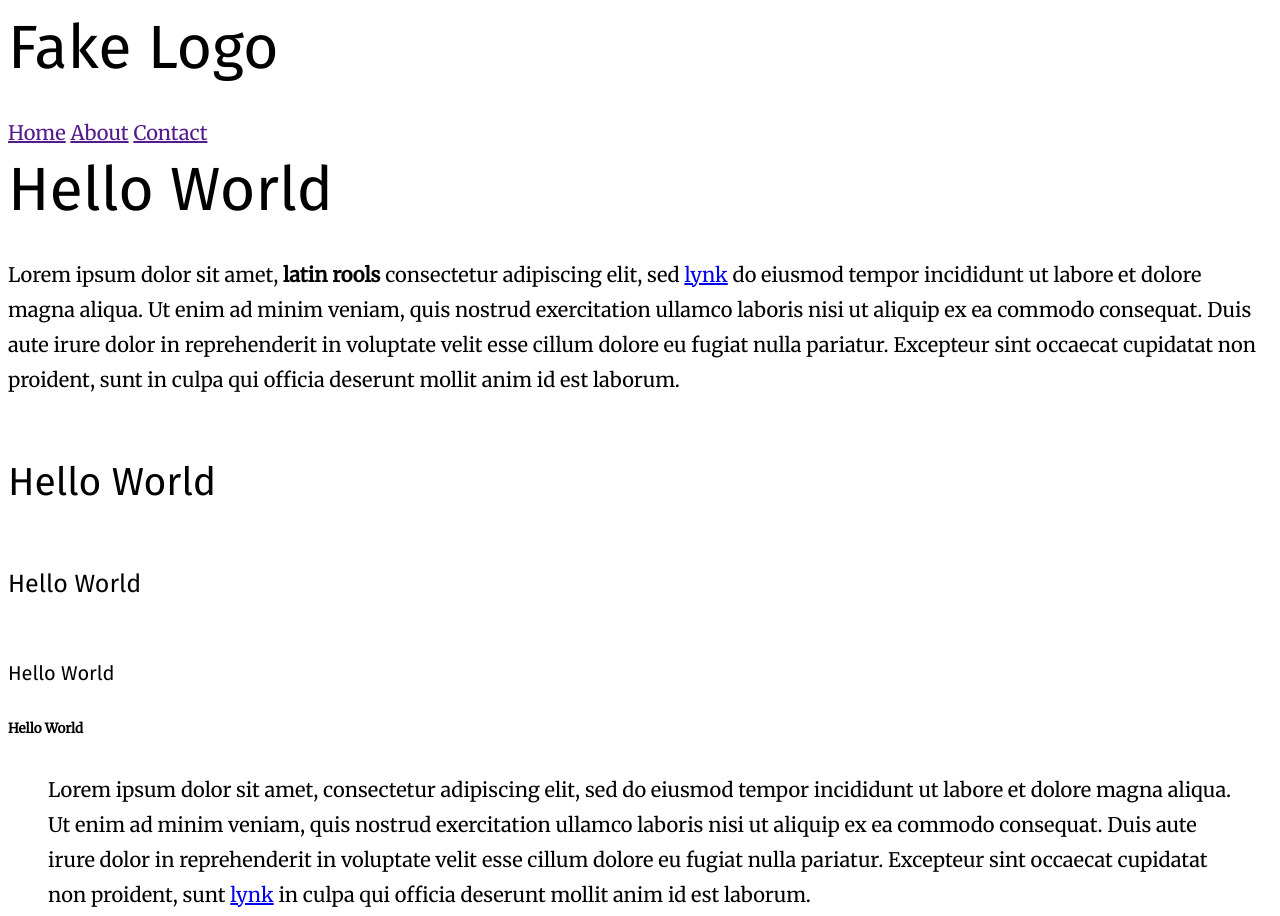
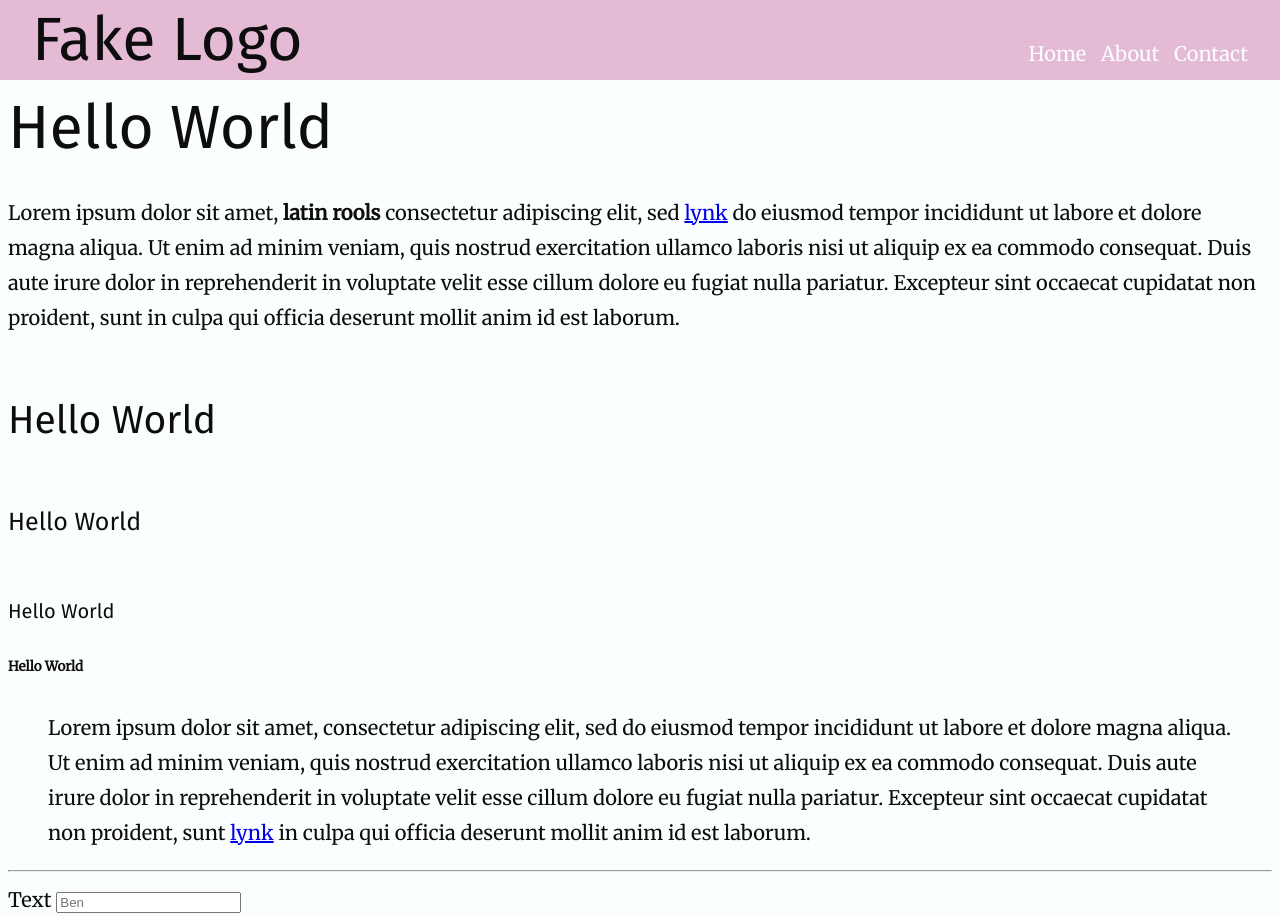
Before and after one commit to bicycleben88/style-templates, a plain HTML site: page index.html in a window 1280 px wide. Shown: the top 916 px of the page. Drawn offline with Linux system fonts and the light colour scheme.

Commit message:
add header styles

```diff
--- a/index.html
+++ b/index.html
@@ -8,7 +8,7 @@
     <title>Document</title>
 </head>
 <body>
-    <header>
+    <header class="flex">
         <h1>Fake Logo</h1>
         <nav>
           <a href>Home</a>
--- a/style.css
+++ b/style.css
@@ -7,8 +7,20 @@
 
 :root {
   /* define colors */
+  --darkGreen: #caf7e3;
+  --lightGreen: #edffec;
+  --lightPurlpe: #f6dfeb;
+  --darkPurple: #e4bad4;
+  --black: #0d0d0d;
+  --white: #fbfefe;
+  --red: #ff5470;
 
   /* define color intentions */
+  --primary: var(--darkPurple);
+  --accent: var(--lightPurple);
+  --background: var(--white);
+  --danger: var(--red);
+  --textColor: var(--black);
 
   /* style */
 
@@ -22,6 +34,10 @@
   --h4: 1.25rem;
 
   /* elevation */
+
+  /* positioning */
+  --headerHeight: 4rem;
+  --containerPadding: 2.5%;
 }
 
 html {
@@ -29,11 +45,32 @@ html {
 } /*20px*/
 
 body {
-  background: white;
+  background: var(--background);
   font-family: var(--bodyText);
   font-weight: 400;
   line-height: 1.75;
-  color: #000000;
+  color: var(--textColor);
+  padding-top: var(--headerHeight);
+}
+
+header {
+  --headerBackground: var(--darkPurple);
+  background-color: var(--headerBackground);
+  position: fixed;
+  left: 0;
+  top: 0;
+  width: 100%;
+  height: var(--headerHeight);
+  align-items: center;
+  padding: 0 var(--containerPadding);
+}
+
+header nav a {
+  color: var(--white);
+  text-decoration: none;
+}
+header nav a + a {
+  padding-left: 10px;
 }
 
 p {
@@ -76,3 +113,16 @@ small,
 .text_small {
   font-size: 0.8rem;
 }
+
+.flex {
+  --justifyContent: space-between;
+  display: block;
+  justify-content: var(--justifyContent);
+  flex-wrap: wrap;
+}
+
+@media only screen and (min-width: 550px) {
+  .flex {
+    display: flex;
+  }
+}
```
